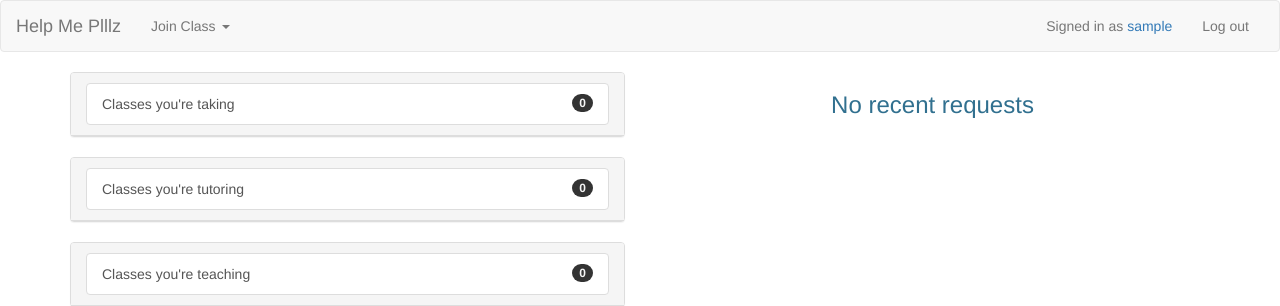
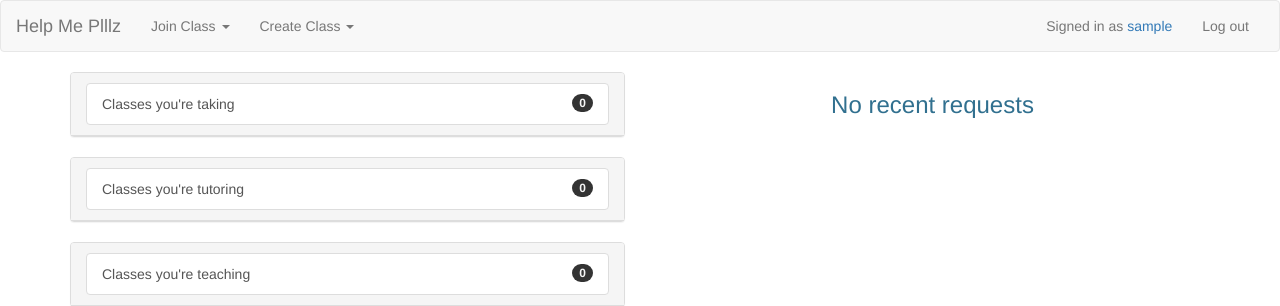
Before and after one commit to gabcoh/help-plzzz, a Django app: page / in a window 1280 px wide. Shown: the top 306 px of the page. Run offline with Django 3.2, Linux system fonts and the light colour scheme; the visitor is signed in with stand-in values (Sample User, id 1); data that the repository does not hold is empty; some libraries are stand-ins or nearby versions.

Commit message:
Add create class to navbar

```diff
--- a/templates/base.html
+++ b/templates/base.html
@@ -66,9 +66,58 @@
                                     <input type="text" name="join_password"
                                     class="form-control" id="join_password" >
                                 </div>
+
+                                        <div class="form-group">
+                                    <button type="submit" class="btn btn-default btn-block"
+                    onclick="$('#create_class_form').submit()">Join</button>
+                                        </div>
                             </form>
 
                             </div>
+                        </li>
+
+                        <li class="dropdown">
+                        <a href="#" class="dropdown-toggle"
+                                    data-toggle="dropdown" role="button"
+                                                           aria-haspopup="true"
+                                                           aria-expanded="false">Create Class
+                                                           <span class="caret"></span></a>
+                            <div class="dropdown-menu" style="padding: 15px; padding-bottom: 0px;">
+                                <form id="create_class_form" action="{% url 'help_plz:create_class' %}" method="POST">
+                                    {% csrf_token %}
+                                    <div class="form-group">
+                                        <label for="create_class_name">Name of class</label>
+                                        <input type="text" name="create_class_name"
+                                                           class="form-control" id="create_class_name" />
+                                    </div>
+
+                                    <div class="form-group">
+                                        <label for="create_student_password">Student Password</label>
+                                        <input type="text" name="create_student_password" class="form-control"
+                                                                                          id="create_student_password" >
+                                    </div>
+                                        <div class="form-group">
+                                            <label for="create_tutor_password">Tutor Password</label>
+                                            <input type="text" name="create_tutor_password" class="form-control"
+                                                                                            id="create_tutor_password" />
+                                        </div>
+                                        <div class="form-group">
+                                            <label for="create_teacher_password">Teacher Password</label>
+                                            <input type="text"
+                                                   name="create_teacher_password"
+                                                   class="form-control"
+                                                   id="create_teacher_password"
+                                                   />
+                                        </div>
+                                        <div class="form-group">
+                                    <button type="submit" class="btn btn-default btn-block"
+                    onclick="$('#create_class_form').submit()">Create</button>
+                                        </div>
+
+
+                                </form>
+                            </div>
+
                         </li>
                             {% endif %}
                     </ul>
```
